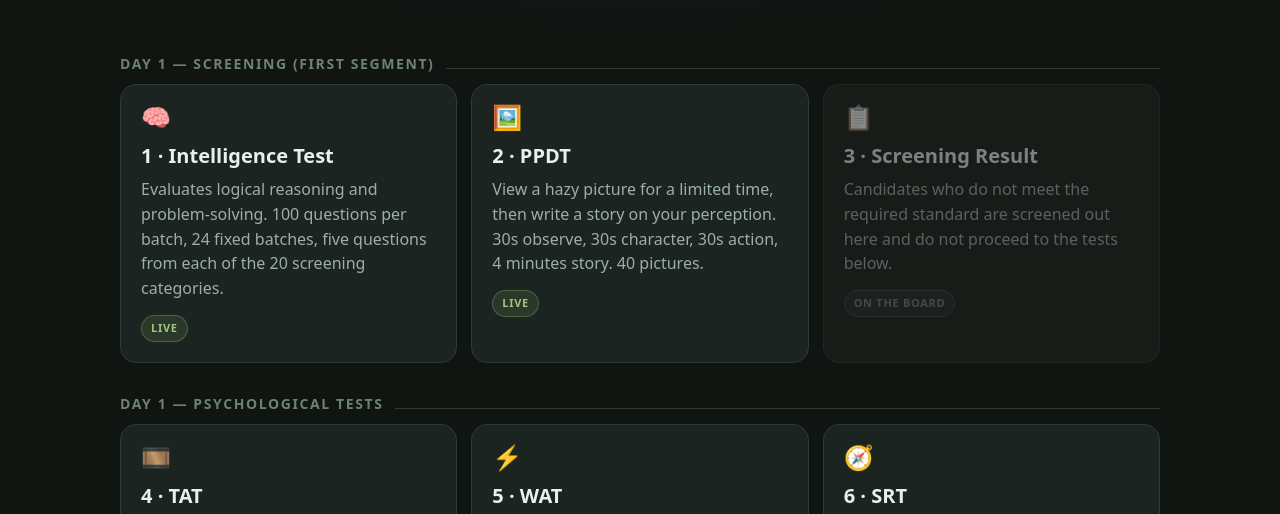
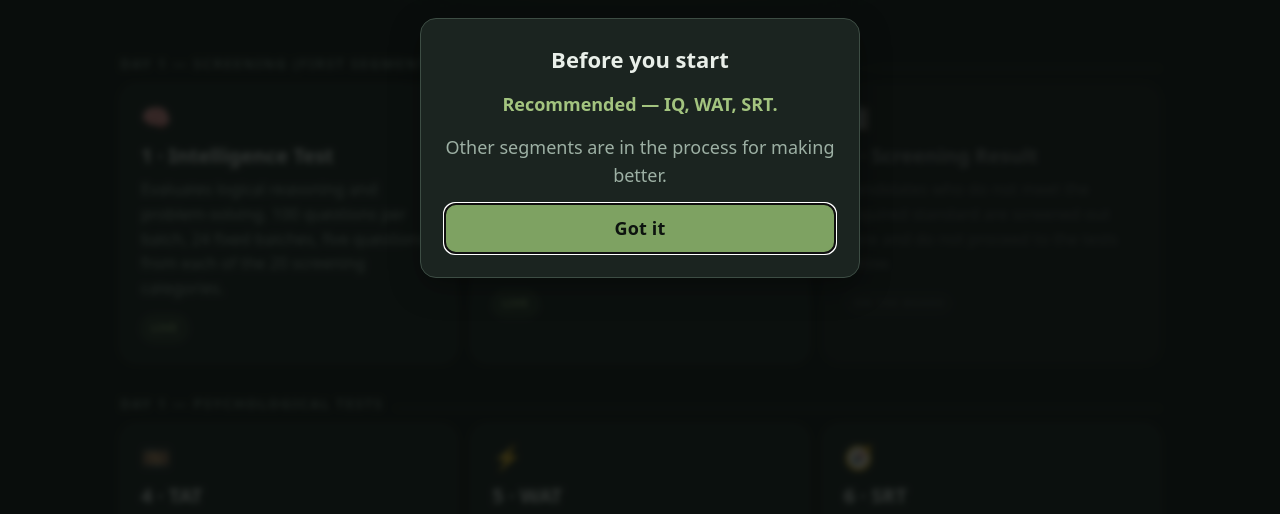
Before and after one commit to Nafimx/issb-bcc, a plain HTML site: page index.html in a window 1280 px wide. Shown: the part 252-766 px from the top of the page. Drawn offline with Linux system fonts and the light colour scheme.

Commit message:
feat: dashboard notice on which drills are ready
Shows once per device: recommended IQ, WAT and SRT; the other segments are
still being improved. Dismissed with the button, a click outside or Escape.

Co-Authored-By: Claude Opus 5 <noreply@anthropic.com>

```diff
--- a/assets/css/app.css
+++ b/assets/css/app.css
@@ -81,6 +81,16 @@ label{font-weight:600;font-size:15px}
 .pill.live{background:rgba(126,162,98,.16);color:var(--accent-2);border-color:rgba(126,162,98,.4)}
 .pill.soon{background:rgba(255,255,255,.04);color:var(--ink-3)}
 
+/* notice modal */
+.modal{position:fixed;inset:0;z-index:70;background:rgba(9,13,11,.82);backdrop-filter:blur(3px);
+  display:grid;place-items:center;padding:20px;overflow:auto}
+.modal.hidden{display:none}
+.modal-card{width:min(440px,100%);background:var(--card);border:1px solid var(--line-2);border-radius:16px;
+  padding:24px;box-shadow:var(--shadow);display:grid;gap:14px;text-align:center}
+.modal-card h2{margin:0;font-size:22px}
+.modal-card p{margin:0;color:var(--ink-2);line-height:1.6}
+.modal-card .rec{color:var(--accent-2);font-weight:700}
+
 @media print{
   body{background:#fff;color:#000}
   .no-print{display:none!important}
--- a/index.html
+++ b/index.html
@@ -28,6 +28,16 @@
 </style>
 </head>
 <body>
+
+<div class="modal hidden" id="notice">
+  <div class="modal-card">
+    <h2>Before you start</h2>
+    <p><span class="rec">Recommended &mdash; IQ, WAT, SRT.</span></p>
+    <p>Other segments are in the process for making better.</p>
+    <button id="noticeOk">Got it</button>
+  </div>
+</div>
+
 <div class="wrap">
 
   <div class="hero">
@@ -118,6 +128,18 @@
 <script>
 ISSB.mountHeader("ISSB Prep — Barishal Cadet College", "Day-1 screening drills · practice board style");
 
+/* which drills are ready, shown once per device */
+(function(){
+  const notice = ISSB.$("notice");
+  if (ISSB.store.get("notice.seen", false)) return;
+  notice.classList.remove("hidden");
+  const close = () => { notice.classList.add("hidden"); ISSB.store.set("notice.seen", true); };
+  ISSB.$("noticeOk").onclick = close;
+  notice.addEventListener("click", (e) => { if (e.target === notice) close(); });
+  document.addEventListener("keydown", (e) => { if (e.key === "Escape") close(); });
+  setTimeout(() => ISSB.$("noticeOk").focus(), 30);
+})();
+
 
 const iq = ISSB.store.get("iq.best", {});
 const iqKeys = Object.keys(iq);
```
Also changed, not shown: .impeccable/hook.cache.json.
